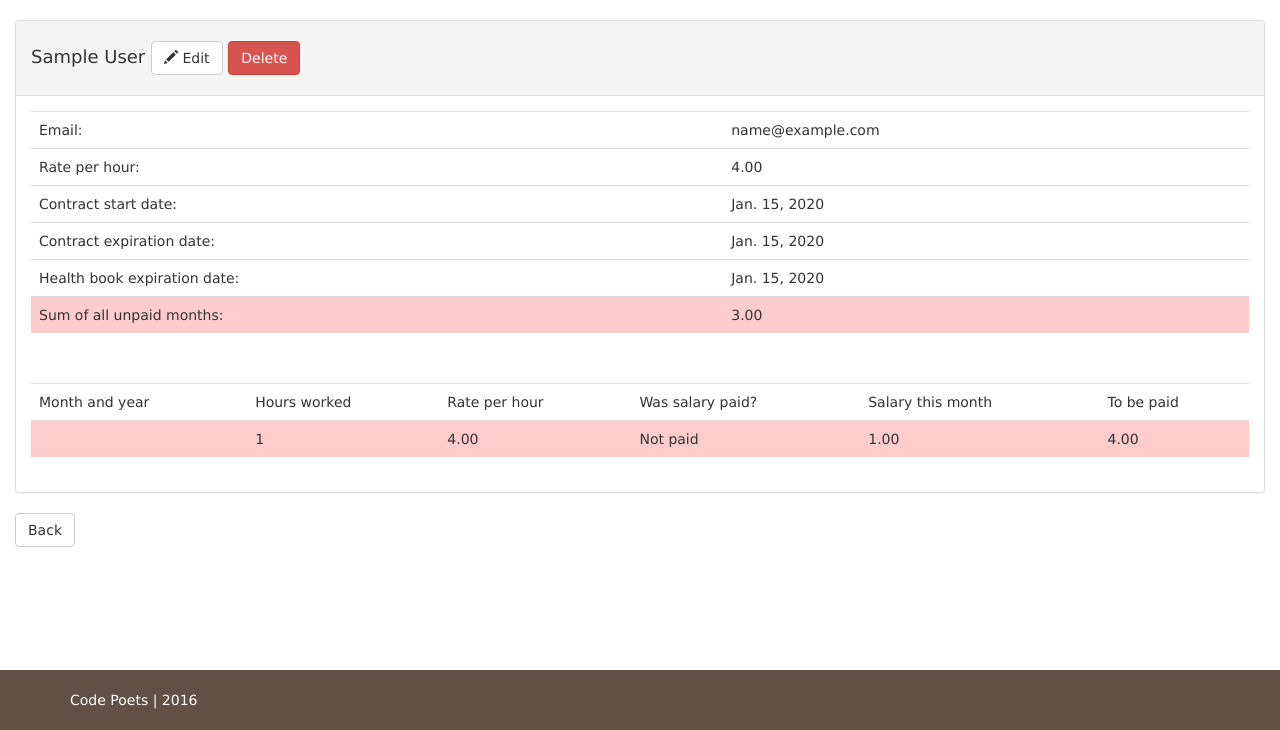
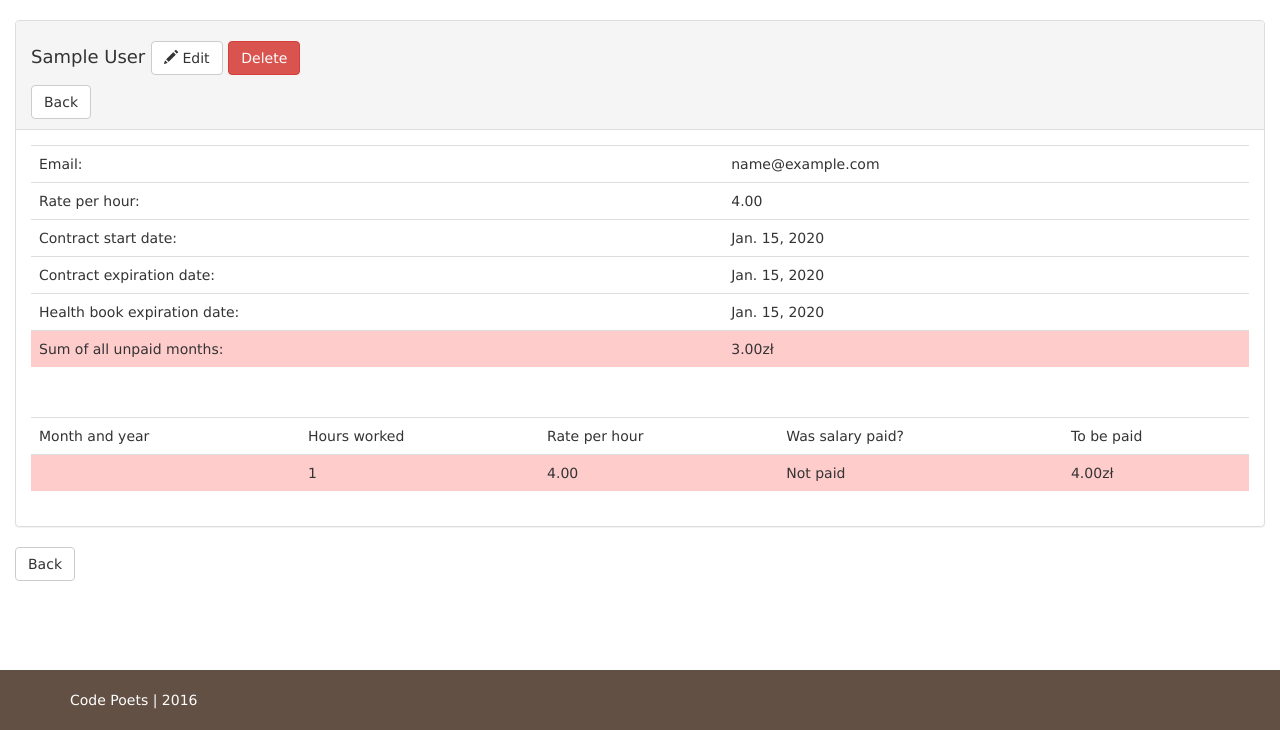
Before and after one commit to Code-Poets/polish-lody, a Django app: page /employees/1 in a window 1280 px wide. Shown: the part 70-800 px from the top of the page. Run offline with Django 3.2, Linux system fonts and the light colour scheme; a user stored in the database is signed in; tables that the repository leaves empty hold one stand-in row (values such as "Sample post"); style sheets or scripts are compiled from the project's sources; some libraries are stand-ins or nearby versions.

Commit message:
removed salary column from employee_detail template

```diff
--- a/templates/employees/employee_detail.html
+++ b/templates/employees/employee_detail.html
@@ -10,6 +10,7 @@
             <div class="panel-heading">
                 <h4>{{ employee.full_name }} <a href="{% url 'employee_edit' employee.id %}" class="btn btn-default"><span class="glyphicon glyphicon-pencil" aria-hidden="true"></span> Edit</a>
                 <a href="{% url 'employee_delete' employee.id %}" class="btn btn-danger">Delete</a></h4>
+                <a href="{% url 'employees' %}" class="btn btn-default">Back</a>
             </div>
             <div class="panel-body">
                 <table class="table">
@@ -54,19 +55,19 @@
                         </td>
                     </tr>
                     <tr>
-                        {% if employee.all_unpaid_months_salary is True %}
+                        {% if employee.all_unpaid_months_salary == 0 %}
                         <td bgcolor="#e6ffe6">
                             Sum of all unpaid months:
                         </td>
                         <td bgcolor="#e6ffe6">
-                            {{ employee.all_unpaid_months_salary }}
+                            {{ employee.all_unpaid_months_salary }}zł
                         </td>
                         {% else %}
                         <td bgcolor="#ffcccc">
                             Sum of all unpaid months:
                         </td>
                         <td bgcolor="#ffcccc">
-                            {{ employee.all_unpaid_months_salary }}
+                            {{ employee.all_unpaid_months_salary }}zł
                         </td>
                         {% endif %}
                     </tr>
@@ -88,14 +89,29 @@
                             Was salary paid?
                         </td>
                         <td>
-                            Salary this month
-                        </td>
-                        <td>
                             To be paid
                         </td>
                     </tr>
                     {% for month in months %}
-                    {% if month.salary_is_paid is True %}
+                    {% if month.salary_is_paid is False %}
+                    <tr>
+                        <td bgcolor="#ffcccc">
+                            {{ month.month_detail }}
+                        </td>
+                        <td bgcolor="#ffcccc">
+                            {{ month.hours_worked_in_this_month }}
+                        </td>
+                        <td bgcolor="#ffcccc">
+                            {{ month.rate_per_hour_this_month }}
+                        </td>
+                        <td bgcolor="#ffcccc">
+                            Not paid
+                        </td>
+                        <td bgcolor="#ffcccc">
+                            {{ month.calculating_salary_for_this_month }}zł
+                        </td>
+                    </tr>
+                    {% elif month.salary_is_paid is True %}
                     <tr>
                         <td bgcolor="#e6ffe6">
                             {{ month.month_detail }}
@@ -110,31 +126,7 @@
                             Paid
                         </td>
                         <td bgcolor="#e6ffe6">
-                            {{ month.how_much_was_paid_to_employee }}
-                        </td>
-                        <td bgcolor="#e6ffe6">
-                            {{ month.calculating_salary_for_this_month }}
-                        </td>
-                    </tr>
-                    {% else %}
-                    <tr>
-                        <td bgcolor="#ffcccc">
-                            {{ month.month_detail }}
-                        </td>
-                        <td bgcolor="#ffcccc">
-                            {{ month.hours_worked_in_this_month }}
-                        </td>
-                        <td bgcolor="#ffcccc">
-                            {{ month.rate_per_hour_this_month }}
-                        </td>
-                        <td bgcolor="#ffcccc">
-                            Not paid
-                        </td>
-                        <td bgcolor="#ffcccc">
-                            {{ month.how_much_was_paid_to_employee }}
-                        </td>
-                        <td bgcolor="#ffcccc">
-                            {{ month.calculating_salary_for_this_month }}
+                            {{ month.calculating_salary_for_this_month }}zł
                         </td>
                     </tr>
 
```
